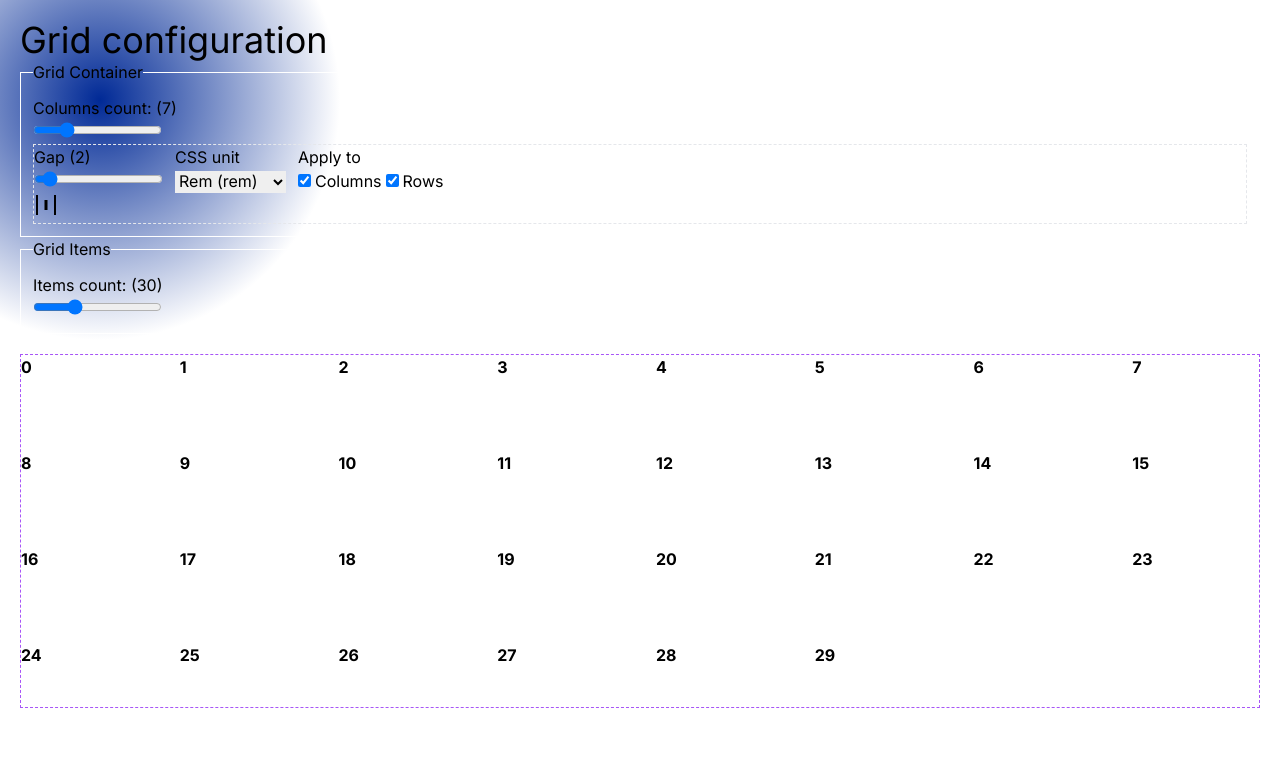
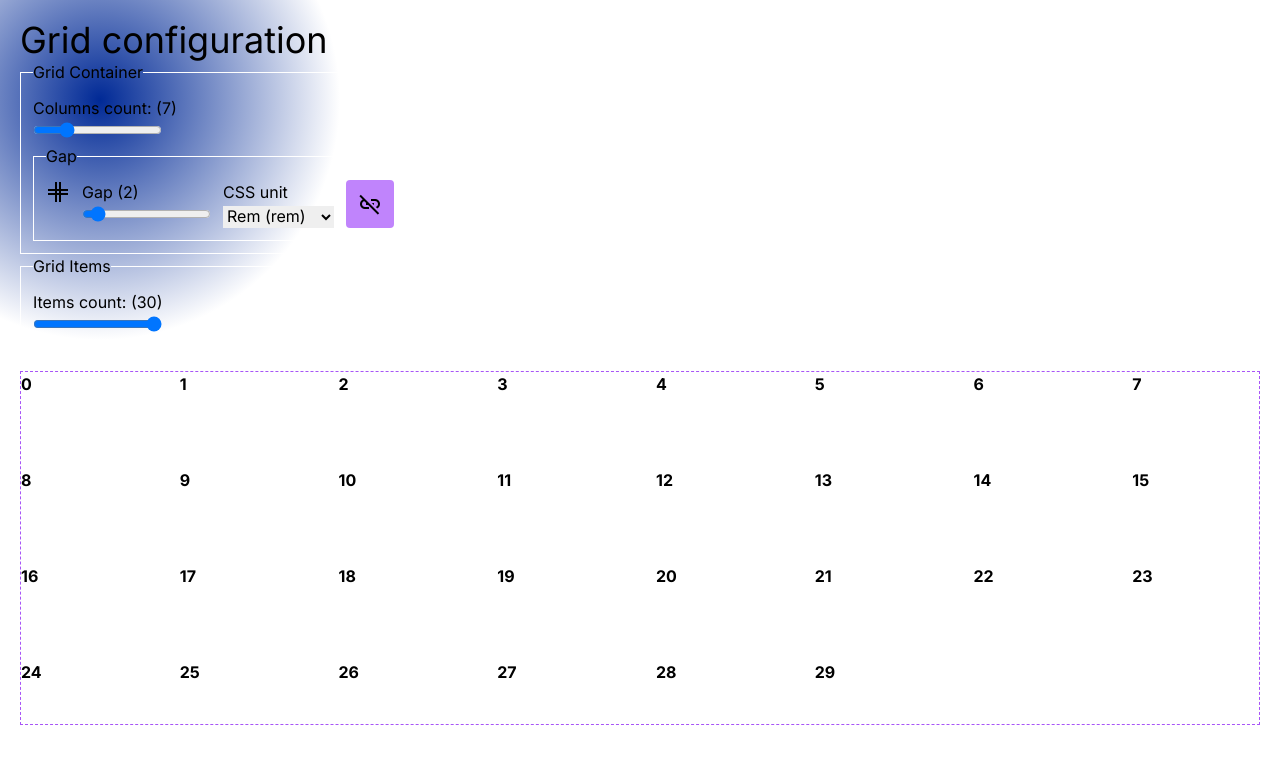
Before and after one commit to Mirko92/MyPortfolio, a Next.js app: page /tools/grid in a window 1280 px wide. Shown: the top 764 px of the page. Built offline with nearby package versions, Linux system fonts and the light colour scheme.

Commit message:
Grid CSS tool wip

```diff
--- a/src/app/tools/grid/MpGapControl.tsx
+++ b/src/app/tools/grid/MpGapControl.tsx
@@ -1,10 +1,9 @@
+import { MpButton } from "@/components/MpButton";
 import { MpCssProp } from "@/components/MpCssProp";
+import { MpFieldset } from "@/components/MpFieldset";
 import { useEffect, useState } from "react";
 
 interface MPGapValue {
-  value: number;
-  cssUnit: string;
-  axis: string[];
   formattedValue: string;
 }
 
@@ -13,84 +12,103 @@ interface MpGapControlProps {
 }
 
 /**
- * TODO:i18n
- * Gestisce il controllo del valore del GAP
- * - un input range per determinare il valore
- * - una select per la selezione dell'unità di misura desiderata
- * - checkbox per indicare gli assi su cui andrà applicata
+ * Control the gap value
+ * - provide a MpCssProp for each of columns and rows gap
+ * - their value can be synced, in this case it'll show only one MpCssProp
  */
 export function MpGapControl({ onChange }: MpGapControlProps) {
-  const [x, setX] = useState<number>(2);
-  const [cssUnit, setCssUnit] = useState<string>("rem");
-  const [axis, setAxis] = useState<string[]>(["x", "y"]);
+  // Gap value for columns space
+  const [colValue, setColValue] = useState<number>(2);
+  const [colCssUnit, setColCssUnit] = useState<string>("rem");
 
-  function toggleAxis(value: string) {
-    if (axis.includes(value)) {
-      setAxis(axis.filter((v) => v !== value));
-    } else {
-      setAxis([...axis, value]);
+  // Gap value for rows space
+  const [rowValue, setRowValue] = useState<number>(2);
+  const [rowCssUnit, setRowCssUnit] = useState<string>("rem");
+
+  // If true, gap value will be the same for rows and cols
+  const [sync, setSync] = useState<boolean>(true);
+
+  /**
+   * If sync is true, it'll keep synced row and col values
+   */
+  useEffect(() => {
+    if (sync) {
+      setColValue(rowValue);
+      setColCssUnit(rowCssUnit);
     }
-  }
+  }, [rowValue, rowCssUnit, sync]);
 
+  /**
+   * It'll emit a new event on every change of row or col values
+   */
   useEffect(() => {
-    onChange({
-      value: x,
-      cssUnit,
-      axis,
-      formattedValue:
-        axis.length === 1
-          ? axis.includes("y")
-            ? `0 ${x}${cssUnit}` // Only rows
-            : `${x}${cssUnit} 0` // Olny columns
-          : `${x}${cssUnit} `.repeat(2), // Both
-    });
-  }, [x, cssUnit, axis]);
+    // Build formatted value eg: "10rem 1rem"
+    const _rowValue = `${rowValue}${rowCssUnit}`;
+    const _colValue = `${colValue}${colCssUnit}`;
+
+    const formattedValue = sync ? _rowValue : `${_rowValue} ${_colValue}`;
+
+    // Emit change event
+    onChange({ formattedValue });
+  }, [colValue, colCssUnit, rowValue, rowCssUnit]);
 
   return (
-    <div className="border-dashed border">
-      <div className="flex gap-3 items-center">
-        <MpCssProp
-          id="gap-control"
-          label="Gap"
-          value={x}
-          cssUnit={cssUnit}
-          onChange={(v, u) => {
-            setX(v);
-            setCssUnit(u);
-          }}
-        />
+    <MpFieldset legend="Gap">
+      <div className="flex flex-wrap gap-3 items-center">
+        <div className="flex gap-3 items-center">
+          <span
+            className="
+            material-symbols-outlined
+            self-stretch text-5xl
+          "
+          >
+            {sync ? "grid_goldenratio" : "format_line_spacing"}
+          </span>
 
-        <div className="flex flex-col">
-          <span>Apply to</span>
-          <div className="flex gap-1">
-            <label htmlFor="y-axis">
-              <input
-                type="checkbox"
-                name="axis"
-                id="y-axis"
-                className="mr-1"
-                checked={axis.includes("y")}
-                onChange={() => toggleAxis("y")}
-              />
-              Columns
-            </label>
+          <MpCssProp
+            id="gap-control"
+            label={sync ? "Gap" : "Row gap"}
+            value={rowValue}
+            cssUnit={rowCssUnit}
+            onChange={(v, u) => {
+              setRowValue(v);
+              setRowCssUnit(u);
+            }}
+          />
+        </div>
 
-            <label htmlFor="x-axis">
-              <input
-                type="checkbox"
-                name="axis"
-                id="x-axis"
-                className="mr-1"
-                checked={axis.includes("x")}
-                onChange={() => toggleAxis("x")}
-              />
-              Rows
-            </label>
+        {!sync && (
+          <div className="flex gap-3 items-center">
+            <span
+              className="
+              material-symbols-outlined
+              self-stretch text-5xl
+            "
+            >
+              format_letter_spacing
+            </span>
+            <MpCssProp
+              id="gap-control"
+              label="Col gap"
+              value={colValue}
+              cssUnit={colCssUnit}
+              onChange={(v, u) => {
+                setColValue(v);
+                setColCssUnit(u);
+              }}
+            />
           </div>
-        </div>
+        )}
+
+        <MpButton
+          className={!sync ? "-mt-[36px]" : ""}
+          onClick={() => setSync(!sync)}
+        >
+          <span className="material-symbols-outlined text-4xl">
+            {sync ? "link_off" : "link"}
+          </span>
+        </MpButton>
       </div>
-
-      <span className="material-symbols-outlined">horizontal_distribute</span>
-    </div>
+    </MpFieldset>
   );
 }
--- a/src/app/tools/grid/MpGridContainerControl.tsx
+++ b/src/app/tools/grid/MpGridContainerControl.tsx
@@ -2,6 +2,7 @@ import { MpFieldset } from "@/components/MpFieldset";
 import { MpInput } from "@/components/MpInput";
 import { ChangeEvent, useEffect, useState } from "react";
 import { MpGapControl } from "./MpGapControl";
+import { MpRange } from "@/components/MpRange";
 
 export interface MpGridContainerConfig {
   cols: number;
@@ -47,12 +48,10 @@ export function MpGridContainerControl(props: MpGridContainerControlProps) {
   return (
     <MpFieldset legend="Grid Container">
       <>
-        <MpInput
+        <MpRange
           id="cols-count"
           label="Columns count:"
-          type="range"
           min={0}
-          max={30}
           value={cols}
           onChange={onChangeHandler}
         />
--- a/src/app/tools/grid/page.tsx
+++ b/src/app/tools/grid/page.tsx
@@ -1,9 +1,9 @@
 "use client";
 
-import { MpInput } from "@/components/MpInput";
+import { MpFieldset } from "@/components/MpFieldset";
+import { MpRange } from "@/components/MpRange";
 import { useEffect, useState } from "react";
 import { MpGridContainerControl } from "./MpGridContainerControl";
-import { MpFieldset } from "@/components/MpFieldset";
 
 const GRID_STYLE_EL = "grid-style-element";
 
@@ -51,10 +51,9 @@ export default function GridTools() {
 
         <MpFieldset legend="Grid Items">
           <div className="flex gap-1">
-            <MpInput
+            <MpRange
               id="items-count"
               label="Items count:"
-              type="range"
               value={count}
               onChange={(e) => setCount(+(e.target as HTMLInputElement).value)}
             />
--- /dev/null
+++ b/src/components/MpButton.tsx
@@ -0,0 +1,21 @@
+"use client";
+
+import { ButtonHTMLAttributes, PropsWithChildren } from "react";
+
+interface MpButtonProps extends ButtonHTMLAttributes<any> {}
+
+const BUTTON_CSS =
+  "w-12 h-12 bg-purple-400 hover:bg-purple-600 active:bg-purple-700 active:scale-90 rounded grid place-items-center";
+
+export function MpButton(props: PropsWithChildren<MpButtonProps>) {
+  const { children, className, ...other } = props;
+
+  return (
+    <button
+      className={BUTTON_CSS + " " + className}
+      {...other}
+    >
+      {children}
+    </button>
+  );
+}
--- a/src/components/MpCssProp.tsx
+++ b/src/components/MpCssProp.tsx
@@ -1,41 +1,39 @@
 import { useEffect, useState } from "react";
-import { MpInput } from "./MpInput";
 import { MpCssUnitSelector } from "./MpCssUnitSelector";
+import { MpRange } from "@/components/MpRange";
 
 interface MpCssPropProps {
-  id      : string;
-  label   : string;
-  value   : number;
-  cssUnit : string;
+  id: string;
+  label: string;
+  value: number;
+  cssUnit: string;
   onChange: (value: number, cssUnit: string) => void;
 }
 
-export function MpCssProp( props: MpCssPropProps ) {
+export function MpCssProp(props: MpCssPropProps) {
   const { id, label, value, cssUnit, onChange } = props;
 
-  const [x, setX]       = useState<number>(value);
+  const [x, setX] = useState<number>(value);
   const [unit, setUnit] = useState<string>(cssUnit);
 
   useEffect(() => {
-    onChange(x, cssUnit);
-  }, [x, cssUnit]);
+    onChange(x, unit);
+  }, [x, unit]);
 
   return (
     <div className="flex gap-3">
-      <MpInput
+      <MpRange
         id={id}
         label={label}
-        type="range"
         min={0}
-        max={30}
         value={value}
-        onChange={(e) => setX(+(e.target as HTMLInputElement).value)}
-      />
+        onChange={(e) => setX(+e.currentTarget.value)}
+      ></MpRange>
 
       <MpCssUnitSelector
         label="CSS unit"
         value={unit}
-        onChange={(e) => setUnit((e.target as HTMLSelectElement).value)}
+        onInput={(e) => setUnit(e.currentTarget.value)}
       />
     </div>
   );
--- a/src/components/MpInput.tsx
+++ b/src/components/MpInput.tsx
@@ -1,6 +1,6 @@
 'use client';
 
-interface MpInputProps extends React.InputHTMLAttributes<HTMLInputElement>{
+export interface MpInputProps extends React.InputHTMLAttributes<HTMLInputElement>{
   label: string;
 }
 
--- /dev/null
+++ b/src/components/MpRange.tsx
@@ -0,0 +1,31 @@
+import { MpInput, MpInputProps } from "@/components/MpInput";
+import { useState } from "react";
+
+interface MpRangeProps extends Omit<MpInputProps, "type" | "max"> {}
+
+export function MpRange(props: MpRangeProps) {
+  const { value } = props;
+
+  const [max, setMax] = useState<number>(30);
+
+  function updateMax() {
+    if (value || value === 0) {
+      if (+value >= max) {
+        setMax(Math.round(max*1.5));
+      } else if (+value <= max / 2) {
+        const newMax = max / 2;
+        setMax(newMax > 30 ? newMax : 30);
+      }
+    }
+  }
+
+  return (
+    <MpInput
+      {...props}
+      type="range"
+      max={max}
+      value={value}
+      onMouseUp={() => updateMax()}
+    />
+  );
+}
```
